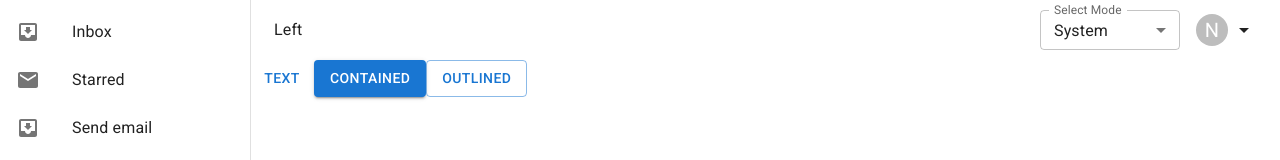
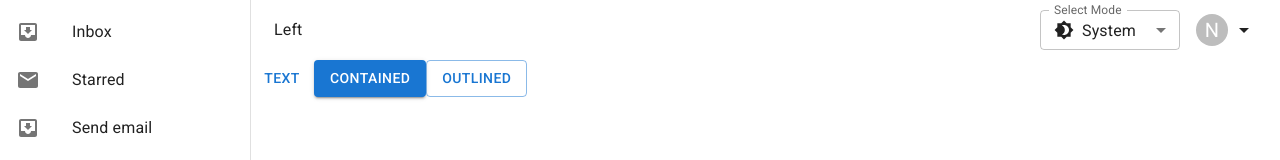
Before and after one commit to namdevfe/shopco-admin, a React (Vite) app: page / in a window 1280 px wide. Shown: the top 160 px of the page. Built offline with nearby package versions, Linux system fonts and the light colour scheme.

Commit message:
fix: add icon on toggle mode select

```diff
--- a/src/components/ModeSelect/index.tsx
+++ b/src/components/ModeSelect/index.tsx
@@ -3,6 +3,10 @@ import InputLabel from '@mui/material/InputLabel'
 import MenuItem from '@mui/material/MenuItem'
 import Select, { SelectChangeEvent } from '@mui/material/Select'
 import { useColorScheme } from '@mui/material/styles'
+import LightModeIcon from '@mui/icons-material/LightMode'
+import Box from '@mui/material/Box'
+import Brightness4Icon from '@mui/icons-material/Brightness4'
+import DarkModeIcon from '@mui/icons-material/DarkMode'
 
 const ModeSelect = () => {
   const { mode, setMode } = useColorScheme()
@@ -25,9 +29,24 @@ const ModeSelect = () => {
         label='Select Mode'
         onChange={handleModeChange}
       >
-        <MenuItem value='light'>Light</MenuItem>
-        <MenuItem value='dark'>Dark</MenuItem>
-        <MenuItem value='system'>System</MenuItem>
+        <MenuItem value='light'>
+          <Box sx={{ display: 'flex', alignItems: 'center', gap: 1 }}>
+            <LightModeIcon fontSize='small' />
+            Light
+          </Box>
+        </MenuItem>
+        <MenuItem value='dark'>
+          <Box sx={{ display: 'flex', alignItems: 'center', gap: 1 }}>
+            <DarkModeIcon fontSize='small' />
+            Dark
+          </Box>
+        </MenuItem>
+        <MenuItem value='system'>
+          <Box sx={{ display: 'flex', alignItems: 'center', gap: 1 }}>
+            <Brightness4Icon fontSize='small' />
+            System
+          </Box>
+        </MenuItem>
       </Select>
     </FormControl>
   )
```
